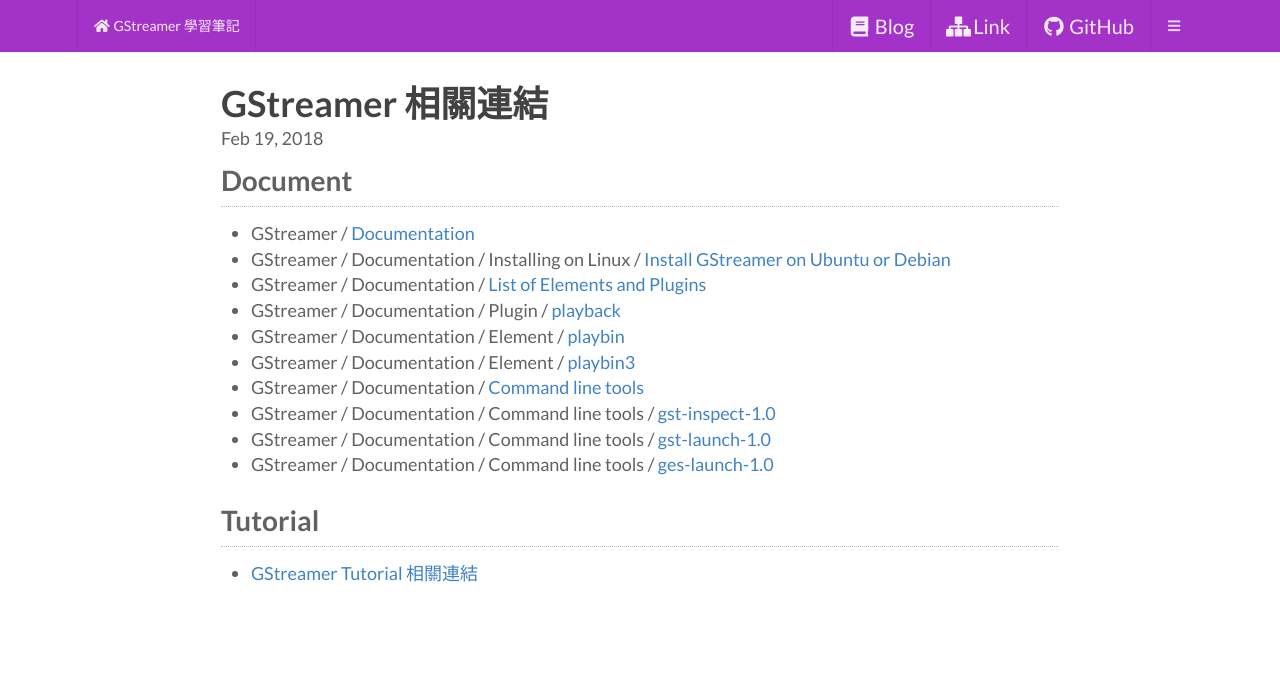
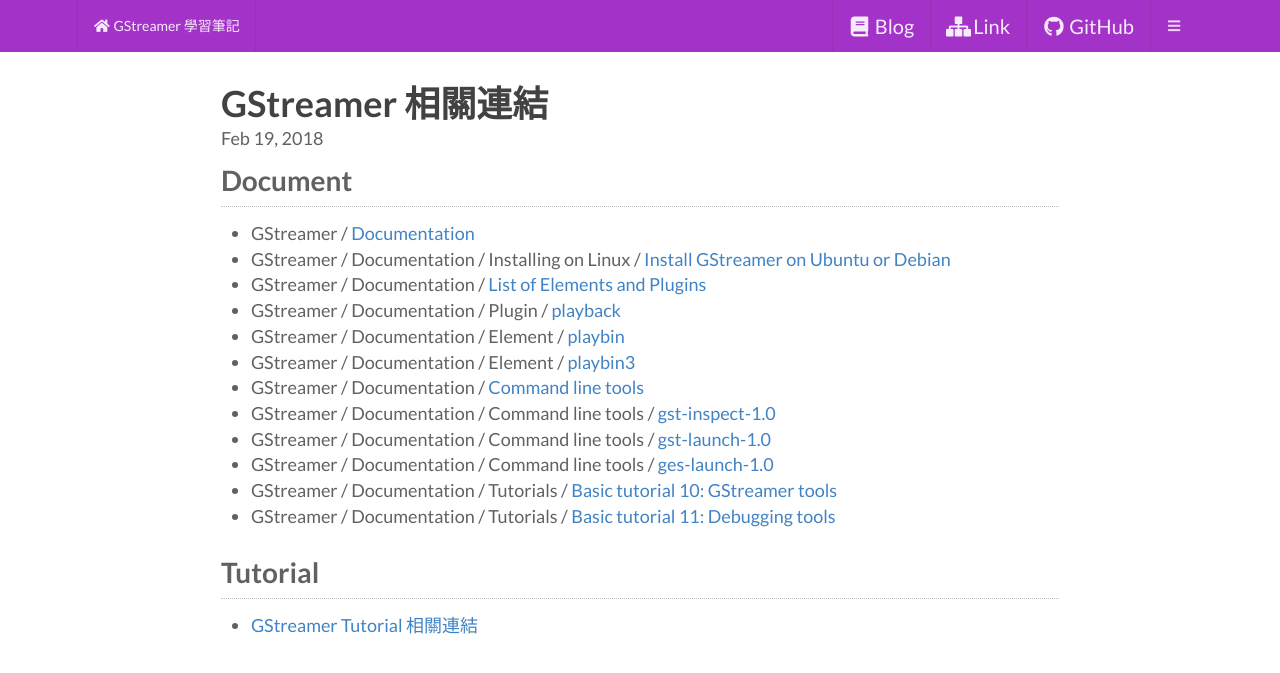
Before and after one commit to foreachsam/book-framework-gstreamer, a Jekyll site: the page built from read/link/index.md, in a window 1280 px wide and 900 px high. Shown: the top 673 px of the window. Built offline with Jekyll 4.4.1, drawn with Linux system fonts in a browser that asks for light colours; nearby versions of some CDN libraries; comment, search, counter and statistics services are not loaded.

Commit message:
add link

```diff
--- a/read/link/index.md
+++ b/read/link/index.md
@@ -20,6 +20,8 @@ source_url: '/read/link/index.md'
 * GStreamer / Documentation / Command line tools / [gst-inspect-1.0](https://gstreamer.freedesktop.org/documentation/tools/gst-inspect.html)
 * GStreamer / Documentation / Command line tools / [gst-launch-1.0](https://gstreamer.freedesktop.org/documentation/tools/gst-launch.html)
 * GStreamer / Documentation / Command line tools / [ges-launch-1.0](https://gstreamer.freedesktop.org/documentation/tools/ges-launch.html)
+* GStreamer / Documentation / Tutorials / [Basic tutorial 10: GStreamer tools](https://gstreamer.freedesktop.org/documentation/tutorials/basic/gstreamer-tools.html)
+* GStreamer / Documentation / Tutorials / [Basic tutorial 11: Debugging tools](https://gstreamer.freedesktop.org/documentation/tutorials/basic/debugging-tools.html)
 
 
 ## Tutorial
```
Also changed, not shown: read/subject/command/gst-inspect-1.0/index.md (+21 -0 lines), read/subject/package/binary-package/gstreamer1.0-tools/index.md (+2 -0 lines), read/subject/package/index.md (+2 -0 lines).
